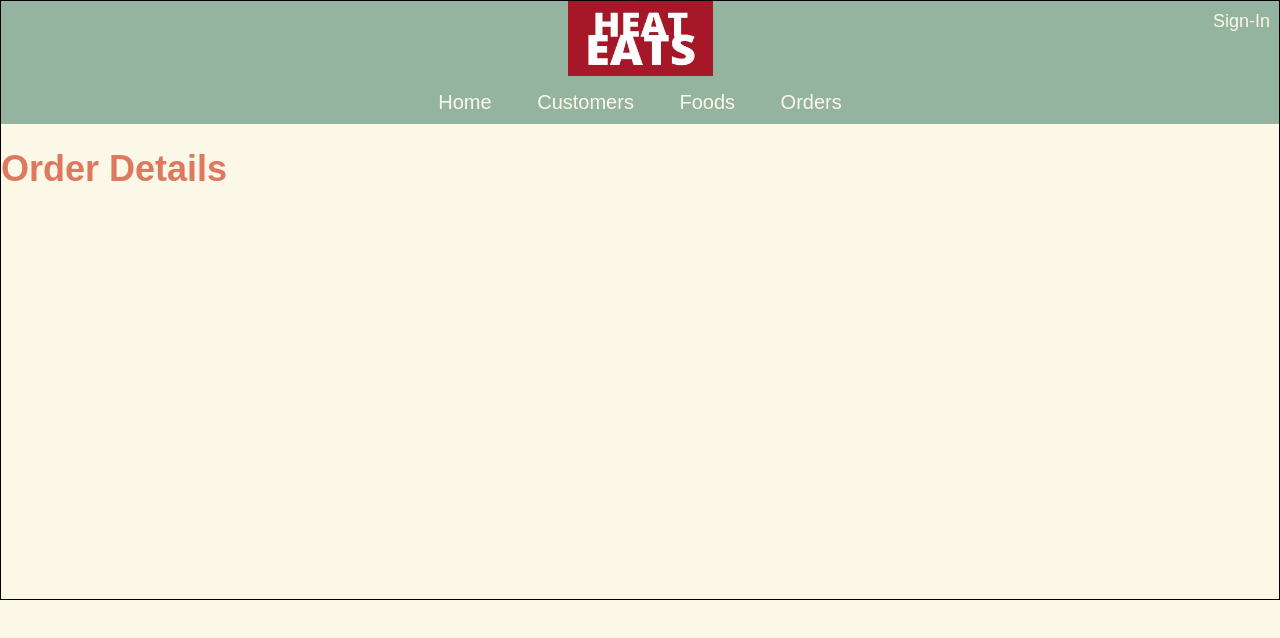
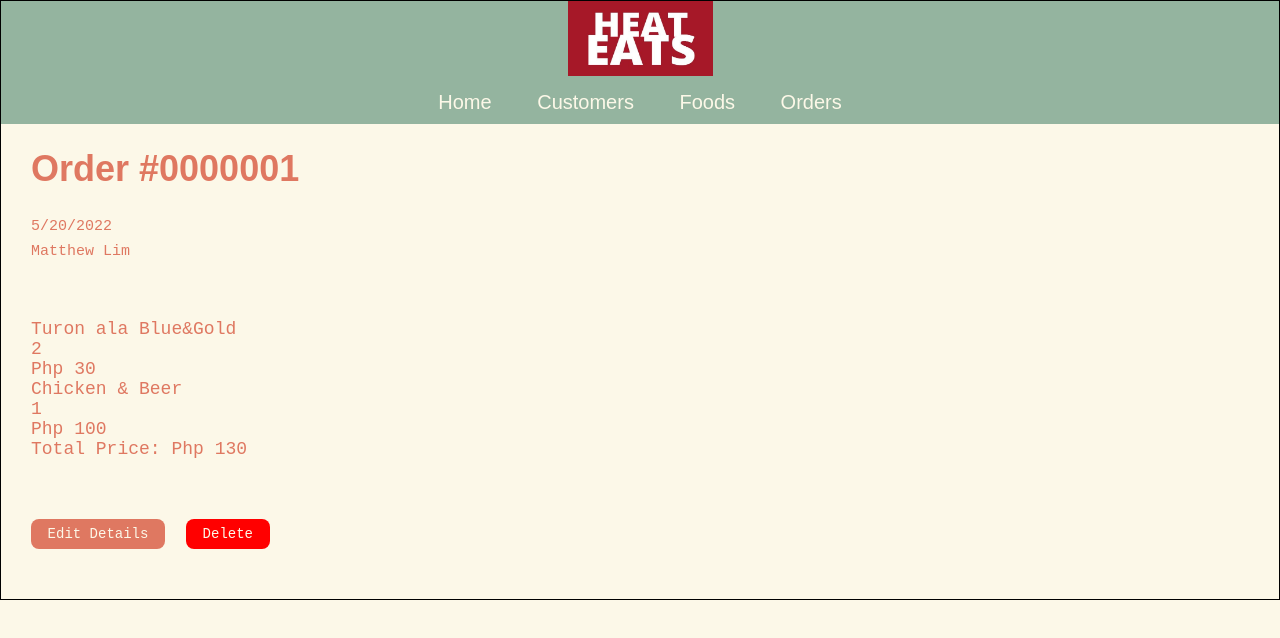
Before and after one commit to MZCLim/CSCI-Project-1, a plain HTML site: page Project 1.3/orders/order1.html in a window 1280 px wide. Drawn offline with Linux system fonts and the light colour scheme.

Commit message:
Update order1.html

```diff
--- a/Project 1.3/orders/order1.html
+++ b/Project 1.3/orders/order1.html
@@ -32,10 +32,6 @@
 
   <body>
     <header>
-      <div>
-        <a href="../signin.html" class="sign_in">Sign-In</a>
-      </div>
-
       <img src="../images/heat_eats.jpg" class="Title">
       <nav>
         <a href="../index.html" class="hovani">Home</a>
@@ -72,11 +68,37 @@
 
       </nav>
     </header>
+    <form class="customer_details">
 
-      <h1>Order Details</h1>
+      <h1>Order #0000001</h1>
+
+      <div>
+        <p>
+          5/20/2022<br>
+          Matthew Lim<br>
+        </p>
+      </div>
+      <br>
+      <br>
+      <div class="order_orders">
+          <div class="ordername">Turon ala Blue&Gold </div>
+          <div class="orderquantity"> 2 </div>
+          <div class="orderprice"> Php 30 </div>
+          <div class="ordername">Chicken & Beer </div>
+          <div class="orderquantity"> 1 </div>
+          <div class="orderprice"> Php 100 </div>
+          <div class="ordertotalprice"> Total Price: Php 130 </div>
 
 
+      </div>
 
+
+      <div>
+        <a href="editorder1.html" class="cusfunc_button1 submit_customer">Edit Details</a>
+        <a href="confirm_order1_deletion.html" class="cusfunc_button2 submit_customer">Delete</a>
+      </div>
+
+    </form>
 
 
   </body>
```
